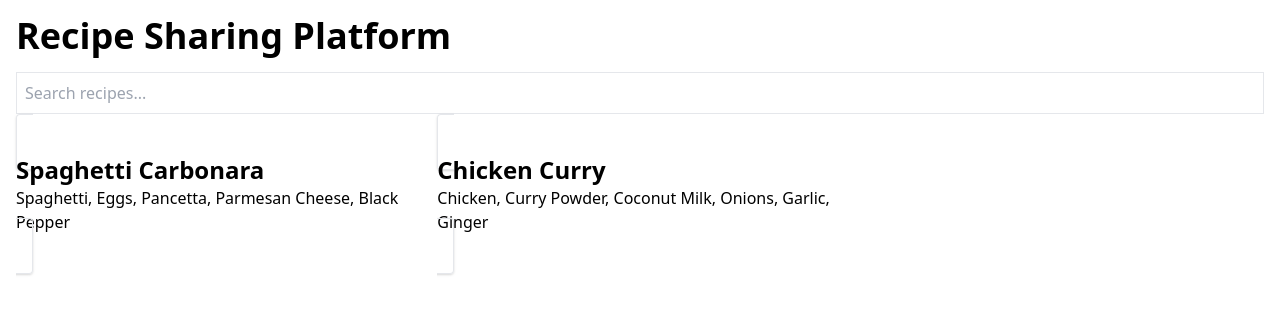
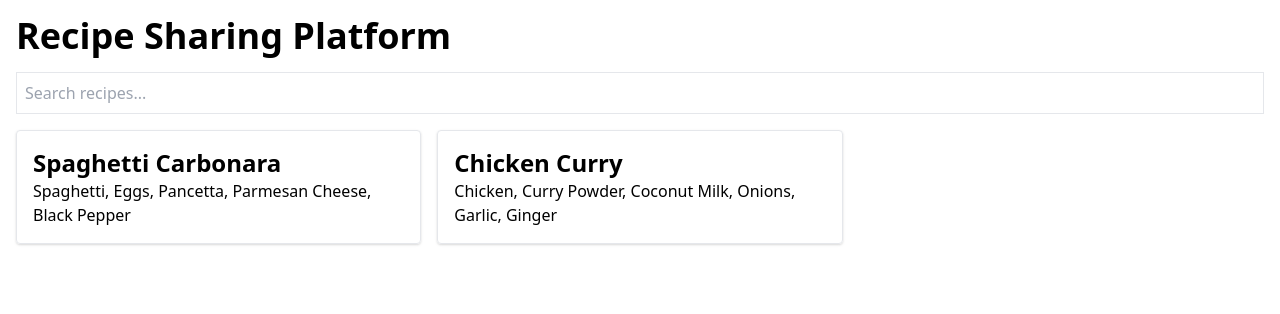
Before and after one commit to helloleo-ai/recipe-sharing-platform, a Next.js app: page / in a window 1280 px wide. Shown: the top 314 px of the page. Built offline with nearby package versions, Linux system fonts and the light colour scheme.

Commit message:
chore: added `legacyBehavior` prop to `Link` component in `pages/index.js`

```diff
--- a/pages/index.js
+++ b/pages/index.js
@@ -33,7 +33,7 @@ export default function Home() {
       />
       <div className="grid grid-cols-1 md:grid-cols-2 lg:grid-cols-3 gap-4">
         {filteredRecipes.map(recipe => (
-          <Link key={recipe.id} href={`/recipes/${recipe.id}`}>
+<Link key={recipe.id} href={`/recipes/${recipe.id}`} legacyBehavior>
             <a className="border p-4 rounded shadow hover:shadow-lg transition">
               <h2 className="text-2xl font-bold">{recipe.title}</h2>
               <p>{recipe.ingredients.join(', ')}</p>
```
